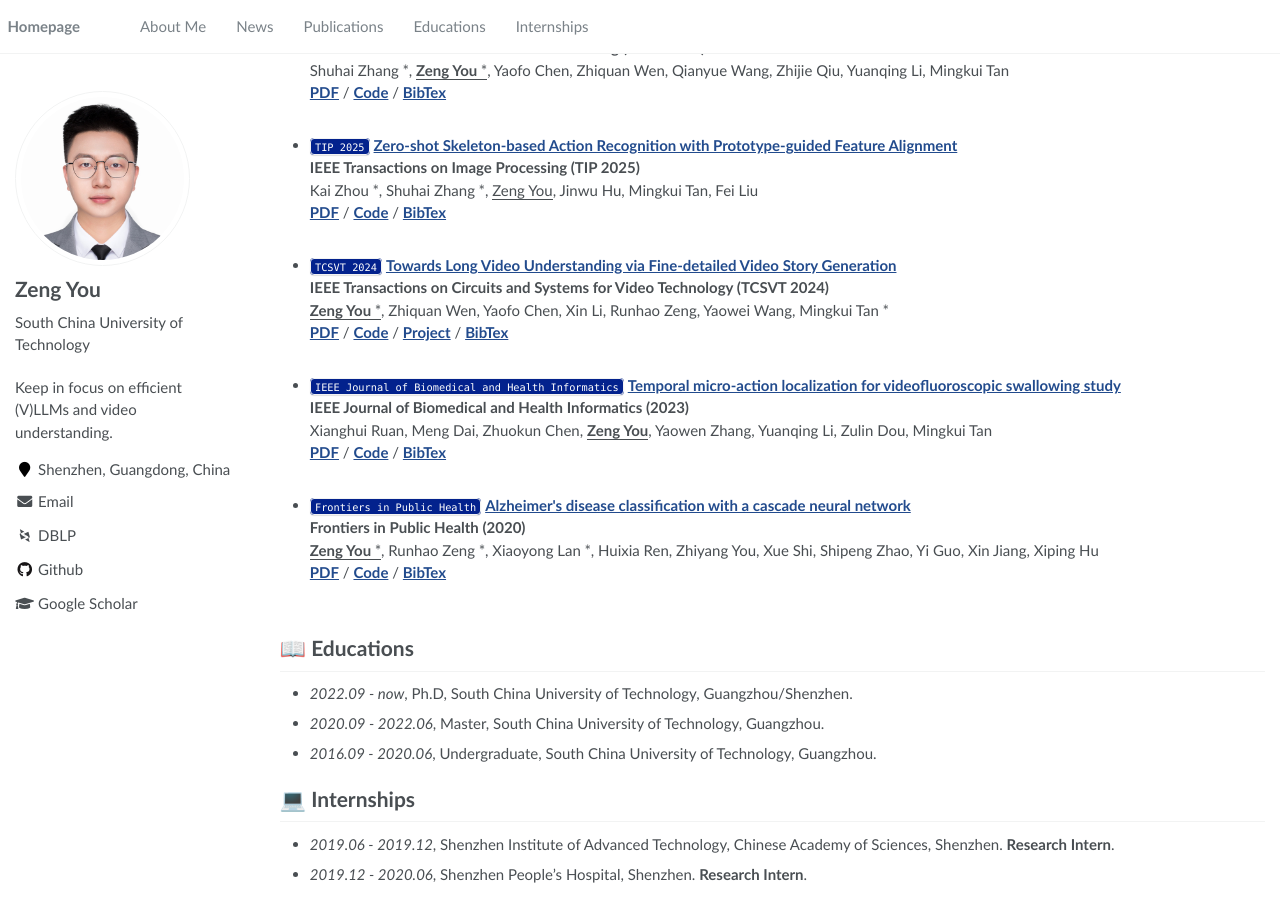
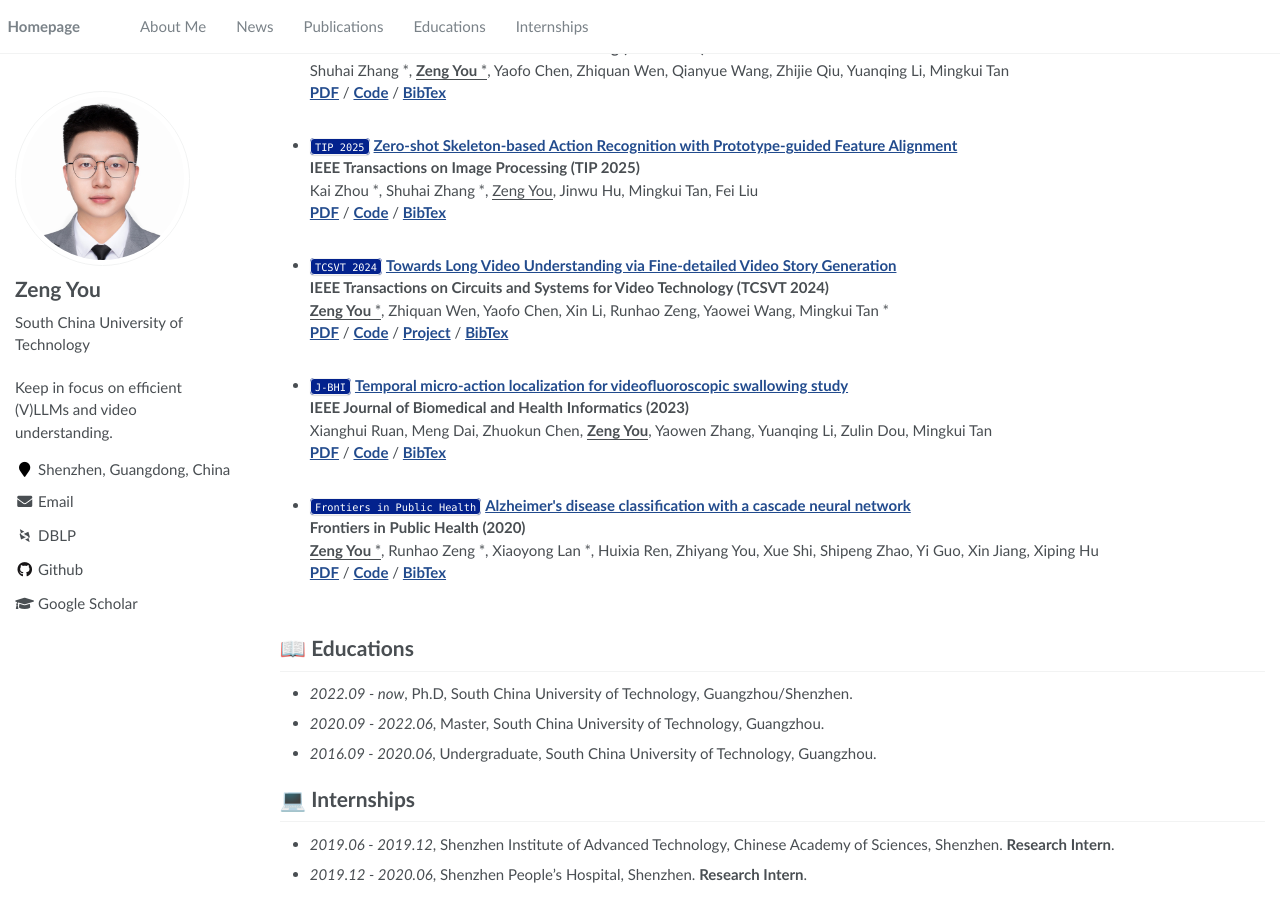
Before and after one commit to bolixinyu/homepage, a Jekyll site: the page built from _pages/about.md, in a window 1280 px wide and 900 px high, scrolled down 611 px. Built offline with Jekyll 4.4.1, drawn with Linux system fonts in a browser that asks for light colours; some web fonts are replaced; formulas are drawn with MathJax 3.

Commit message:
update jbhi

```diff
--- a/_pages/about.md
+++ b/_pages/about.md
@@ -62,7 +62,7 @@ Kai Zhou $^*$, Shuhai Zhang $^*$, <u>Zeng You</u>, Jinwu Hu, Mingkui Tan, Fei Li
 <br>
 
 <!-- medical -->
-<li><code>IEEE Journal of Biomedical and Health Informatics</code> <a href="https://ieeexplore.ieee.org/abstract/document/10244004/"><strong>Temporal micro-action localization for videofluoroscopic swallowing study</strong></a> <br>
+<li><code>J-BHI</code> <a href="https://ieeexplore.ieee.org/abstract/document/10244004/"><strong>Temporal micro-action localization for videofluoroscopic swallowing study</strong></a> <br>
 
 <strong> IEEE Journal of Biomedical and Health Informatics (2023)</strong> <br>
 
```
